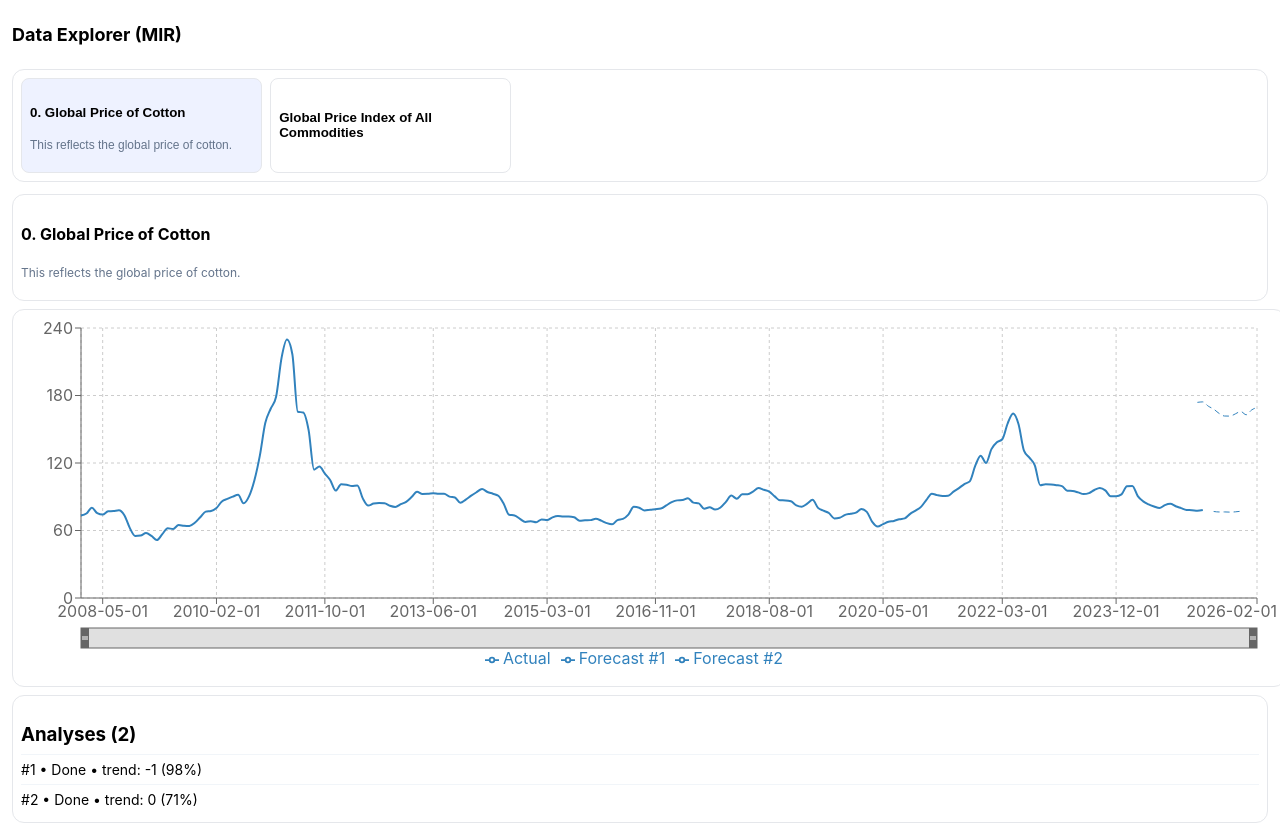
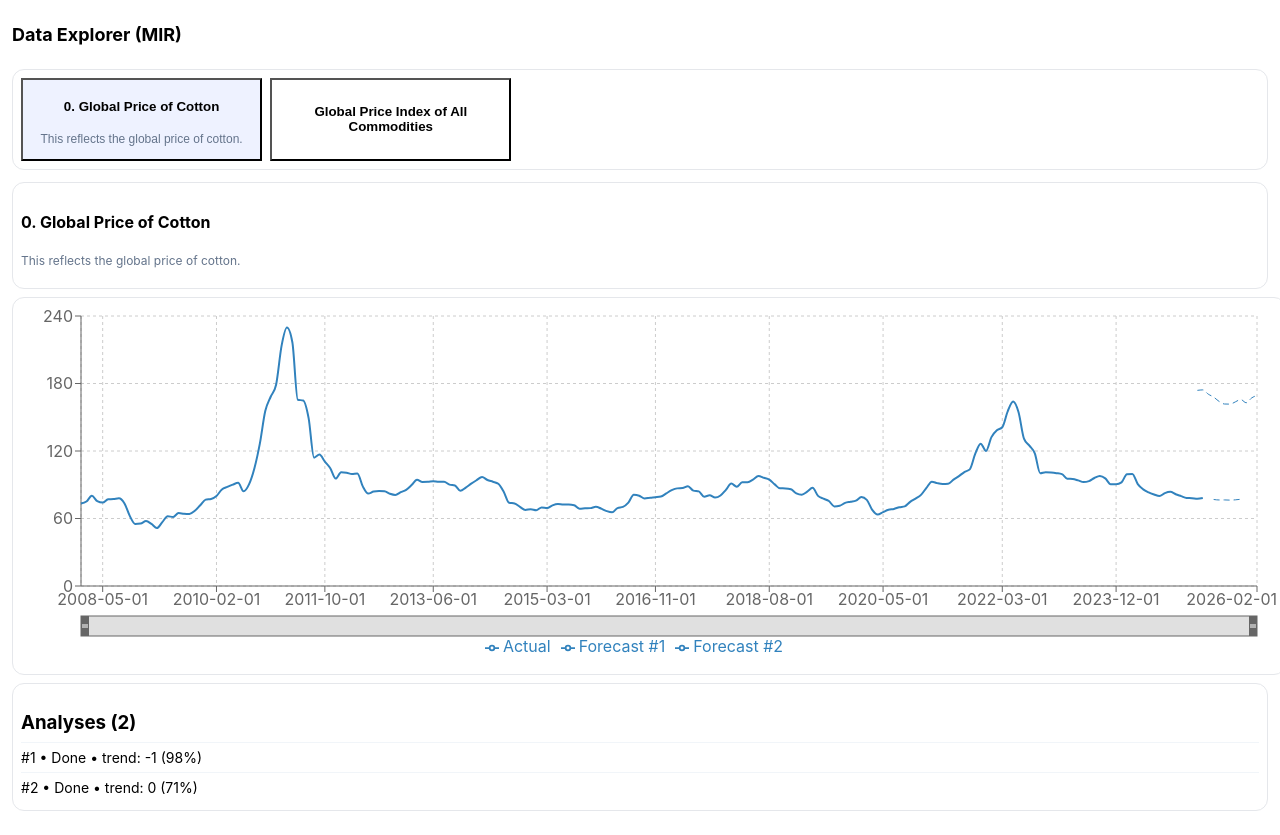
Before and after one commit to PraveenaSuryawanshi/MIR, a React (Create React App) app: page / in a window 1280 px wide. Built offline with nearby package versions, Linux system fonts and the light colour scheme.

Commit message:
remove inline style

```diff
--- a/src/components/DatasetList.js
+++ b/src/components/DatasetList.js
@@ -15,7 +15,7 @@ const DatasetList = () => {
         <div className={style.dataList}>
             <div className={style.dataListContainer}>
                 {datasets.map((d) => (
-                    <button key={d.id} onClick={() => dispatch(selectDataset(d.id))} style={{ textAlign: 'left', border: '1px solid #e5e7eb', borderRadius: 8, padding: 8, background: selected === d.id ? '#eef2ff' : 'white' }}>
+                    <button key={d.id} onClick={() => dispatch(selectDataset(d.id))} style={{background: selected === d.id ? '#eef2ff' : 'white' }}>
                         <h4>{d.name}</h4>
                         <p>{d.description}</p>
                     </button>
--- a/src/components/compnents.module.css
+++ b/src/components/compnents.module.css
@@ -35,6 +35,13 @@
   padding: 8px;
 }
 
+.dataList > button {
+     text-align: 'left';
+    border: '1px solid #e5e7eb';
+    border-radius: 8;
+    padding: 8;
+}
+
 p {
   font-size: 12px;
   color: #64748b;
--- a/src/store/actionTypes.js
+++ b/src/store/actionTypes.js
@@ -1,3 +1,2 @@
-export const SET_DATASETS = 'SET_DATASETS';
 export const SELECT_DATASET = 'SELECT_DATASET';
 export const SET_ANALYSES = 'SET_ANALYSES';
```
